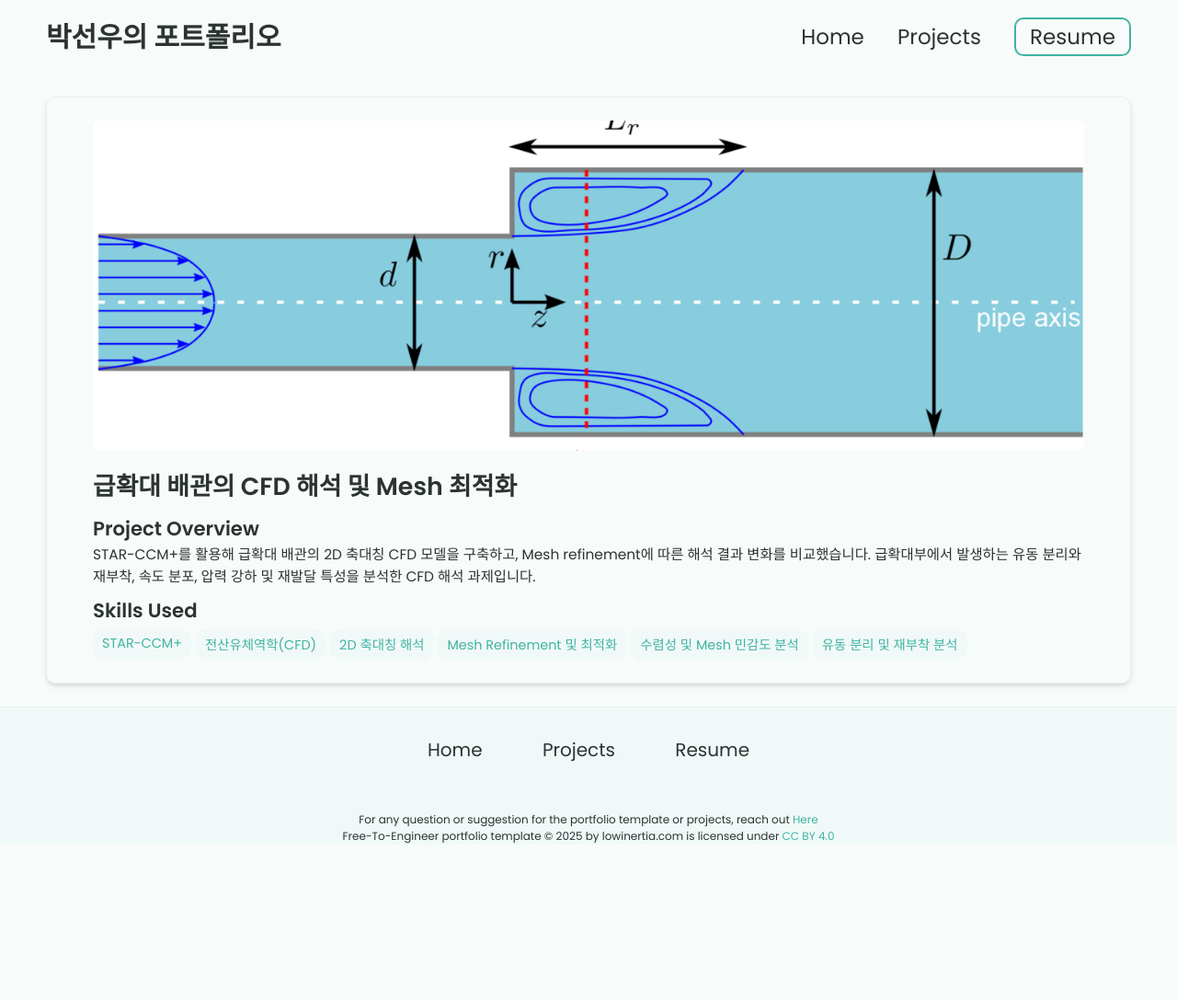
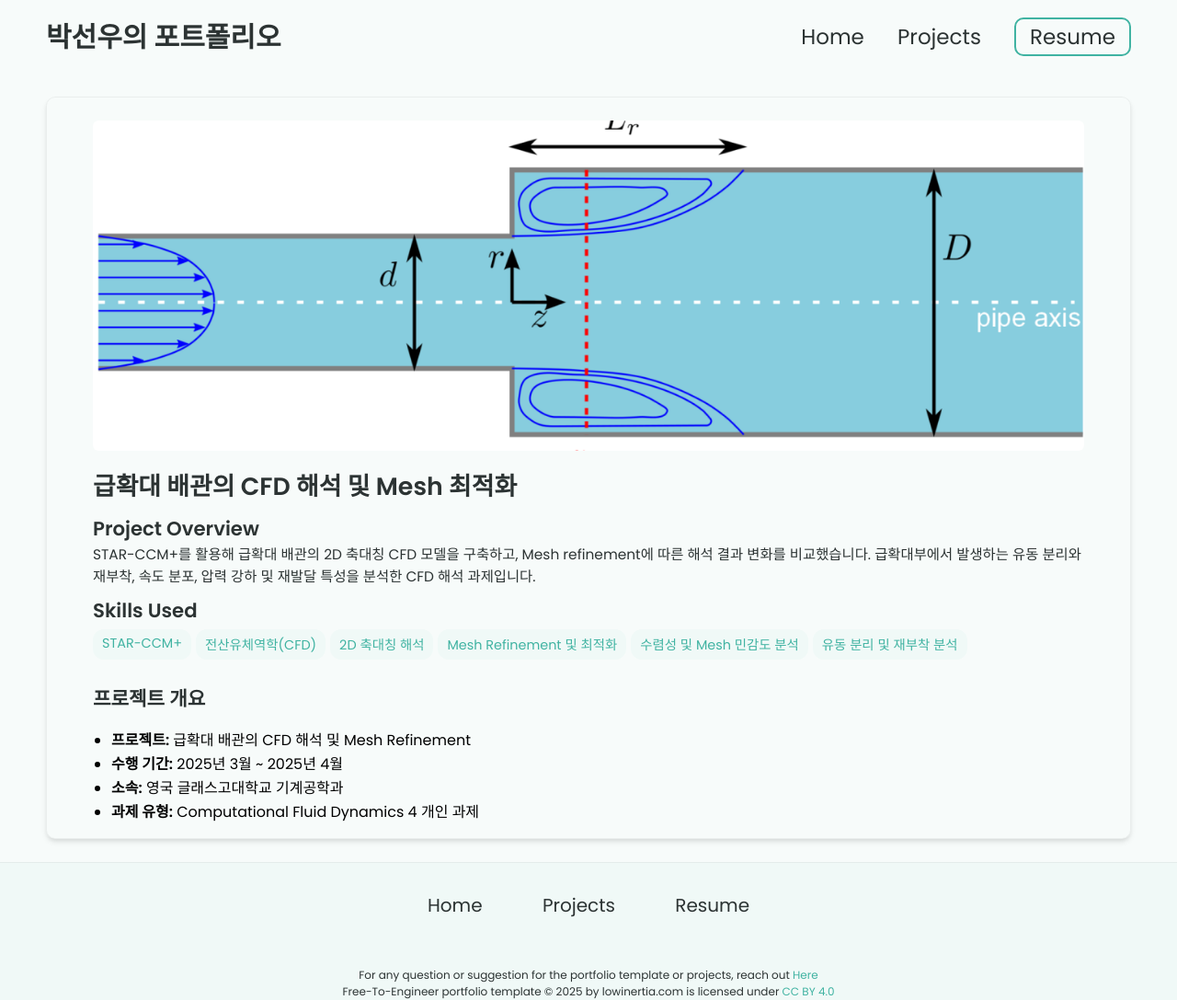
Before and after one commit to border3033/border3033.github.io, a Jekyll site: the page built from _projects/급확대 배관의 CFD 해석/index.md, in a window 1280 px wide. Shown: the whole page at 92% size. Built offline with Jekyll 4.4.1, drawn with Linux system fonts in a browser that asks for light colours; before the commit the page ends 918 px from its top, so only the background shows below that.

Commit message:
Update index.md

```diff
--- a/_projects/급확대 배관의 CFD 해석/index.md
+++ b/_projects/급확대 배관의 CFD 해석/index.md
@@ -13,3 +13,10 @@ skills:
 
 main-image: /coverpage.png
 ---
+
+## 프로젝트 개요
+
+- **프로젝트:** 급확대 배관의 CFD 해석 및 Mesh Refinement
+- **수행 기간:** 2025년 3월 ~ 2025년 4월
+- **소속:** 영국 글래스고대학교 기계공학과
+- **과제 유형:** Computational Fluid Dynamics 4 개인 과제
```
